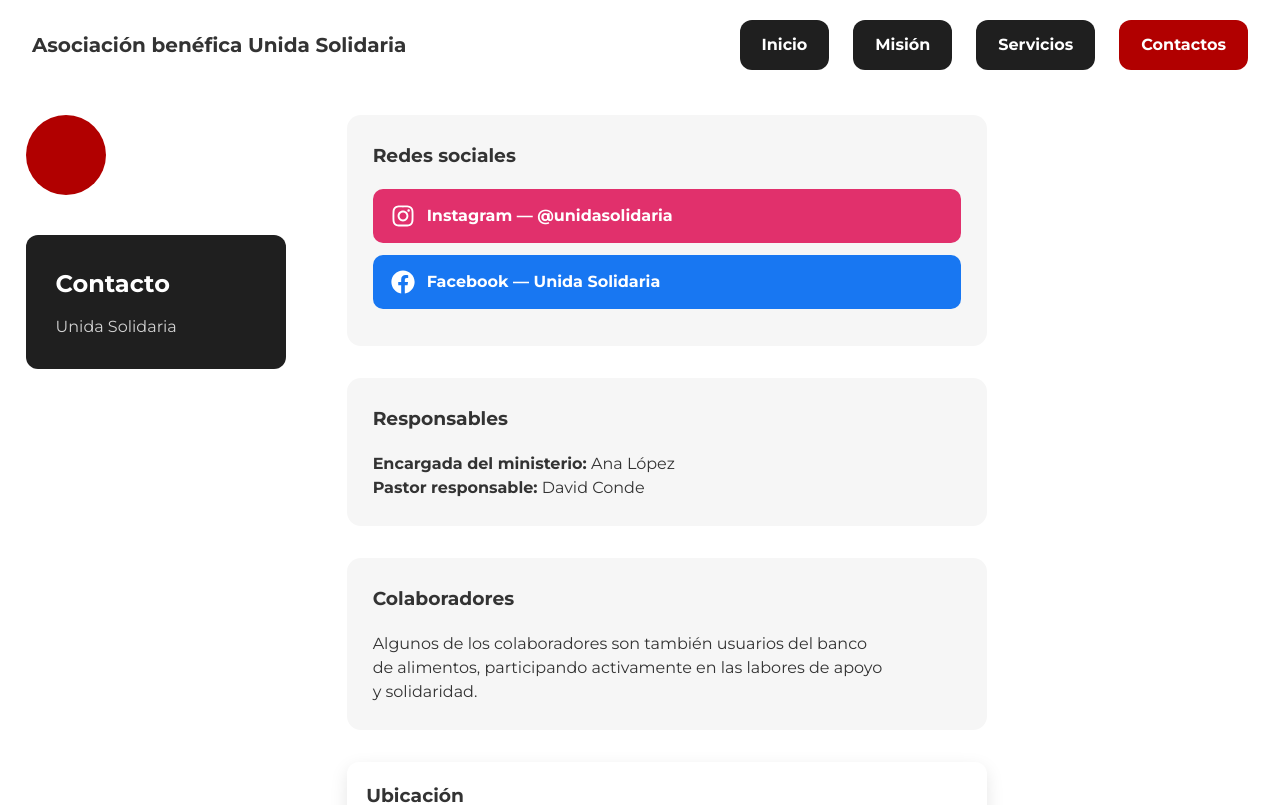
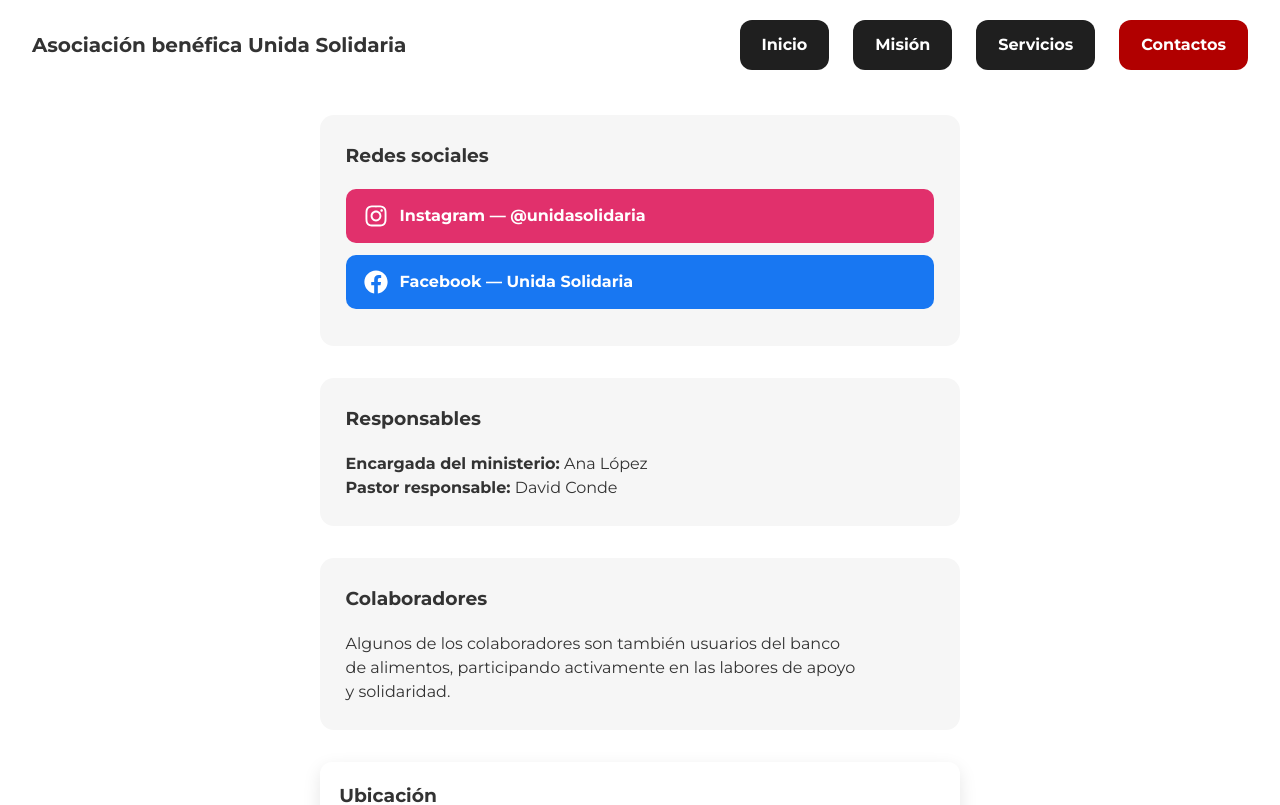
Before and after one commit to adilarshidin/unidasolidaria, a React (Vite) app: page /contacts in a window 1280 px wide. Shown: the top 805 px of the page. Built offline with nearby package versions, Linux system fonts and the light colour scheme.

Commit message:
fix: remove extra elements

```diff
--- a/src/components/Contacts.tsx
+++ b/src/components/Contacts.tsx
@@ -3,6 +3,7 @@ import { FaInstagram, FaFacebook } from "react-icons/fa";
 
 const Container = styled.div`
   display: flex;
+  justify-content: center;
   padding: 2%;
   gap: 5%;
   background: #ffffff;
@@ -10,40 +11,6 @@ const Container = styled.div`
   @media (max-width: 1024px) {
     flex-direction: column;
     gap: 5%;
-  }
-`;
-
-const LeftPanel = styled.div`
-  min-width: 260px;
-`;
-
-const Dot = styled.div`
-  width: 80px;
-  height: 80px;
-  background: #b10000;
-  border-radius: 50%;
-  margin-bottom: 40px;
-
-  @media (max-width: 1024px) {
-    display: none;
-  }
-`;
-
-const TitleCard = styled.div`
-  background: #1f1f1f;
-  color: white;
-  padding: 30px;
-  border-radius: 12px;
-
-  h2 {
-    margin: 0;
-    font-size: 24px;
-  }
-
-  span {
-    display: block;
-    margin-top: 10px;
-    opacity: 0.8;
   }
 `;
 
@@ -117,14 +84,6 @@ const MapWrapper = styled.div`
 const Contacts = () => {
   return (
     <Container>
-      <LeftPanel>
-        <Dot />
-        <TitleCard>
-          <h2>Contacto</h2>
-          <span>Unida Solidaria</span>
-        </TitleCard>
-      </LeftPanel>
-
       <Content>
         <InfoCard>
           <h3>Redes sociales</h3>
```
